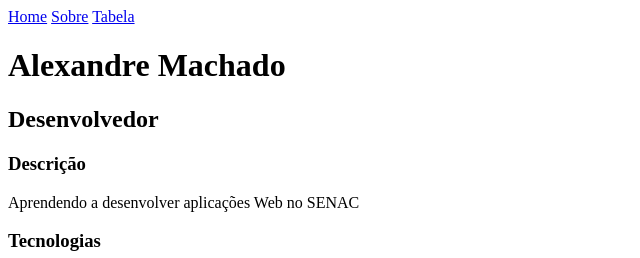
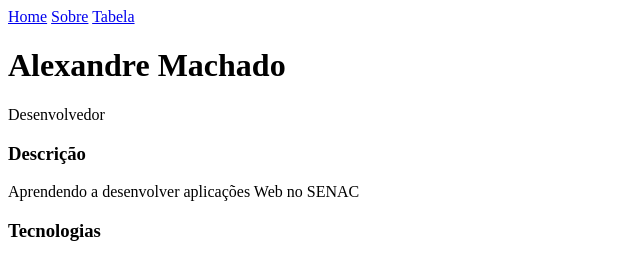
Before and after one commit to AlexandreMachadoSilva/projetocursoweb, a plain HTML site: page index.html in a window 1280 px wide. Shown: the top 258 px of the page, without its empty margins (0-640 px from the left). Drawn offline with Linux system fonts and the light colour scheme.

Commit message:
Add files via upload

```diff
--- a/index.html
+++ b/index.html
@@ -4,7 +4,7 @@
     <meta charset="UTF-8" /> <!-- define o tipo de caracter regional da página-->
     <meta http-equiv="X-UA-Compatible" content="IE=edge" />
     <meta name="viewport" content="width=device-width, initial-scale=1.0" />
-    <title>Meu primeiro Projeto de Web</title> <!-- Titulo da janela do navegador-->
+    <title>Meu Projeto de Web</title> <!-- Titulo da janela do navegador-->
   </head>
   <body> <!--Corpo do documento HTML-->
     <nav> <!--Tag de navegação na Página-->
@@ -14,7 +14,7 @@
     </nav>
     <div> <!-- sessão dentro do corpo da página-->
       <h1>Alexandre Machado</h1>
-      <h2>Desenvolvedor</h2>
+      <p>Desenvolvedor</p>
     </div>
     <div>
         <h3>Descrição</h2>
```
